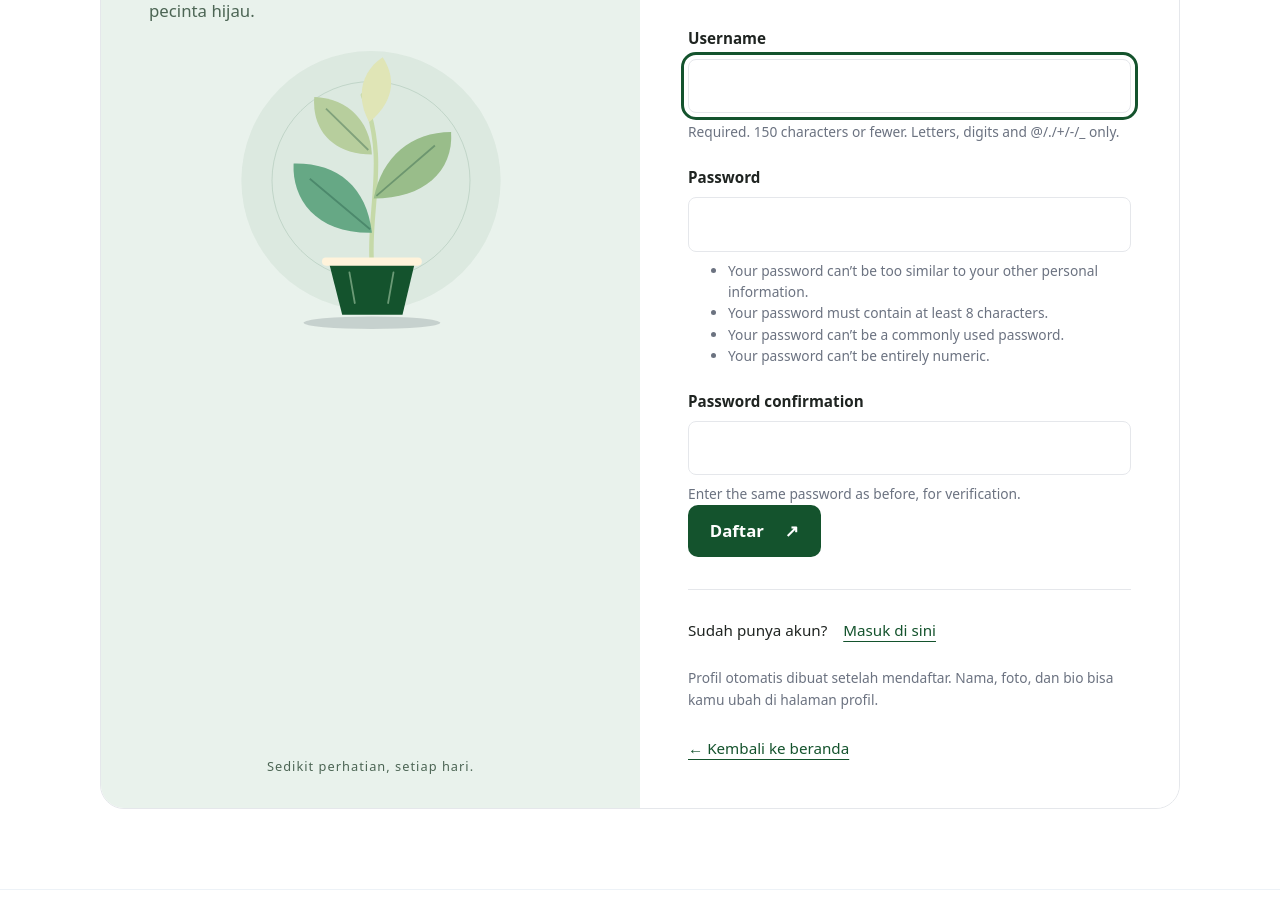
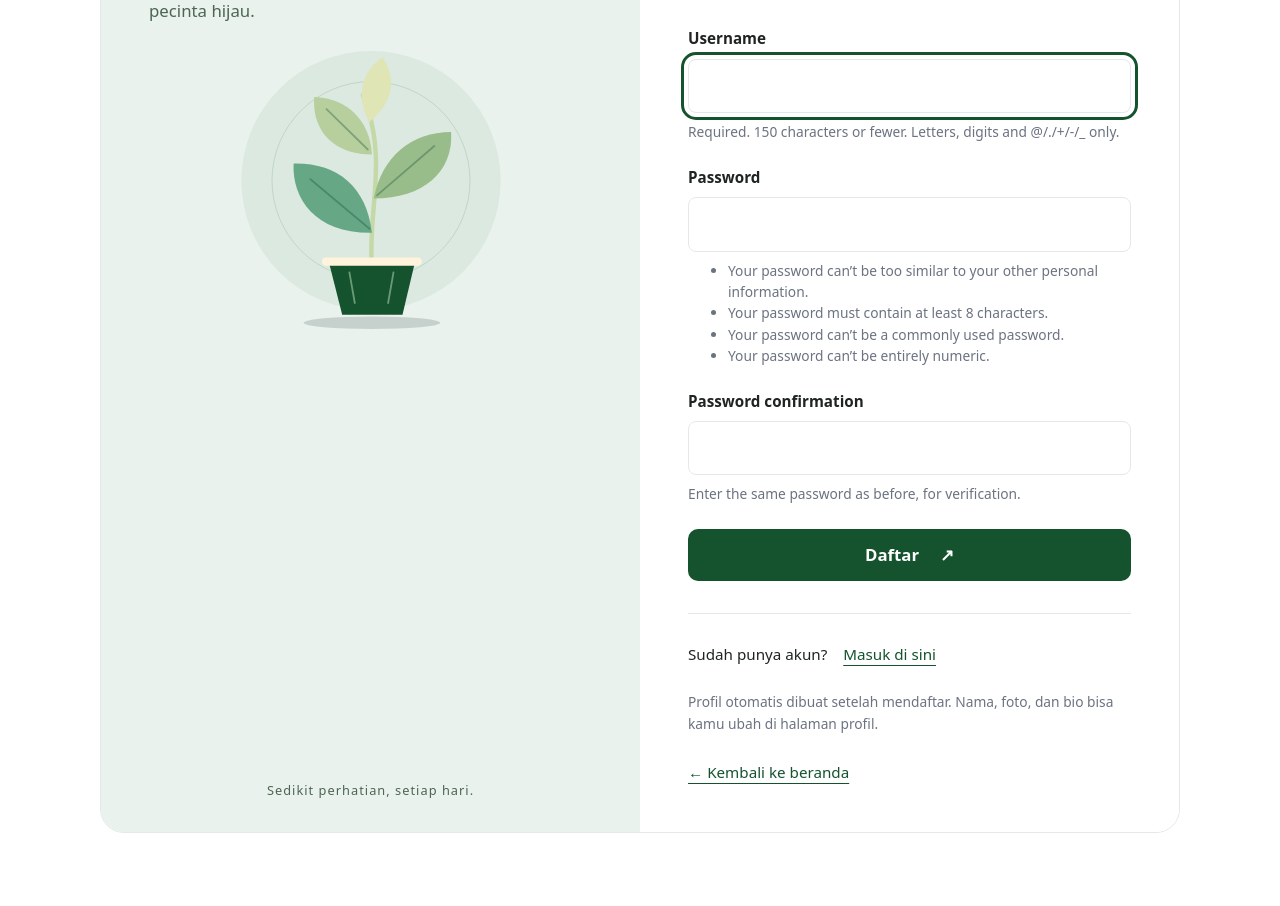
Before and after one commit to pbp-kelompok-b3/Floranity, a Django app: page /register/ in a window 1280 px wide. Shown: the part 395-1301 px from the top of the page. Run offline with Django 5.2, Linux system fonts and the light colour scheme; some web fonts are replaced.

Commit message:
Sesuaikan styling form autentikasi Django

```diff
--- a/akun/static/akun/css/profile.css
+++ b/akun/static/akun/css/profile.css
@@ -41,9 +41,8 @@
 .account-login-form { display: flex; flex-direction: column; justify-content: center; padding: 3rem; background: var(--account-surface); }
 .account-leaf-mark { display: flex; align-items: center; justify-content: center; width: 52px; height: 52px; border-radius: 50%; color: var(--account-primary); background: var(--account-soft); font-size: 2rem; margin-bottom: 2rem; }
 .account-login-form > .account-muted { margin: 1rem 0 2rem; }
-.account-google { width: 100%; color: var(--account-text); background: var(--account-surface); border-color: var(--account-line); justify-content: space-between; }
-.account-google-mark { font-family: system-ui, sans-serif; font-weight: 700; font-size: 1.3rem; color: #4285f4; }
-.account-login-note { display: flex; gap: 1rem; align-items: center; border-top: 1px solid var(--account-line); padding-top: 1.7rem; margin-top: 2rem; font-size: .95rem; }
+.account-auth-submit { width: 100%; margin-top: 1.5rem; }
+.account-login-note { display: flex; gap: 1rem; align-items: center; border-top: 1px solid var(--account-line); padding-top: 1.7rem; margin-top: 2rem; font-size: .95rem; flex-wrap: wrap; }
 .account-login-note > span { color: var(--account-secondary); font-size: 1.8rem; }
 .account-login-form > .account-fine-print { margin: 1.6rem 0; }
 .account-topline { display: flex; justify-content: space-between; align-items: center; gap: 1rem; margin-bottom: 2rem; }
```
